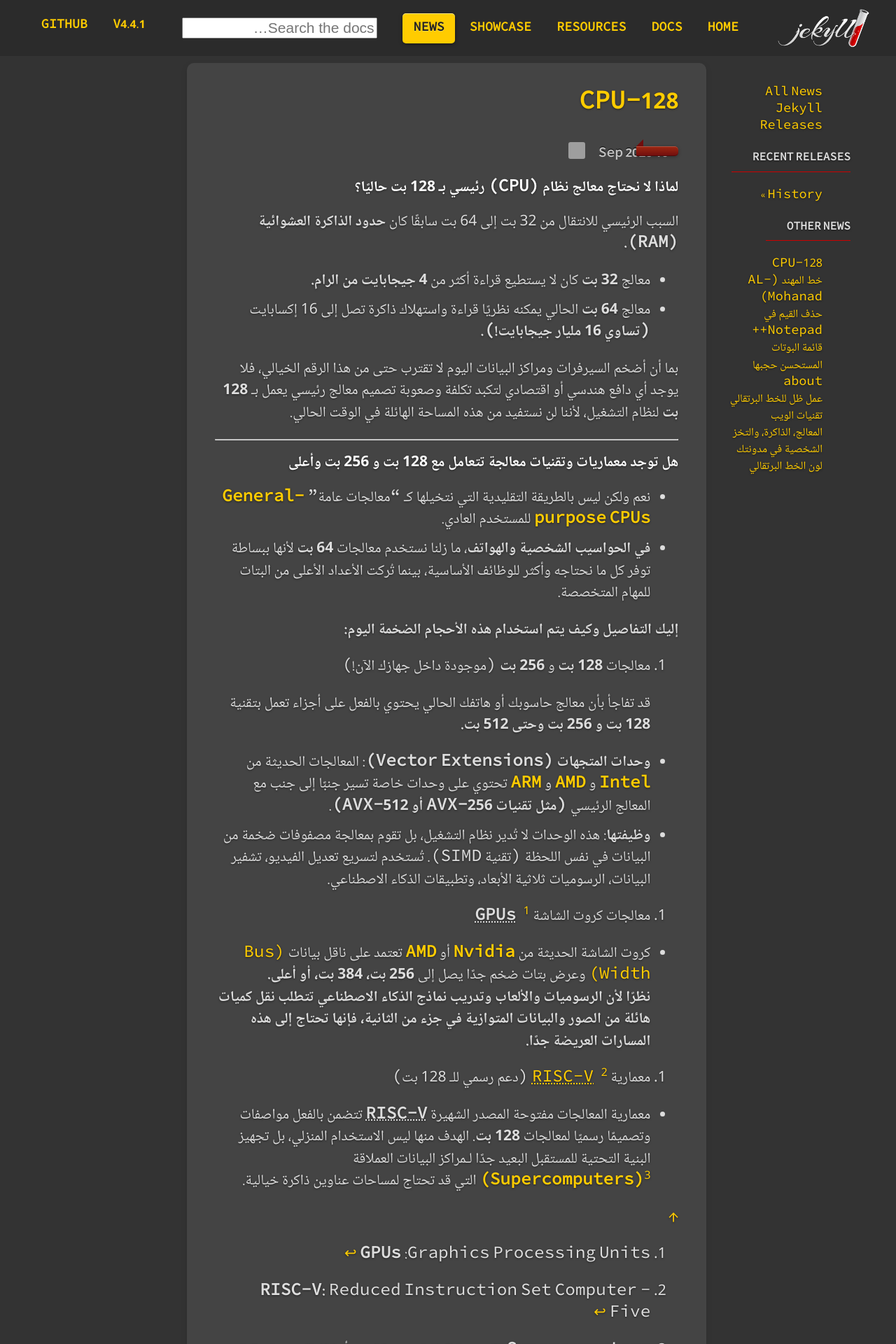
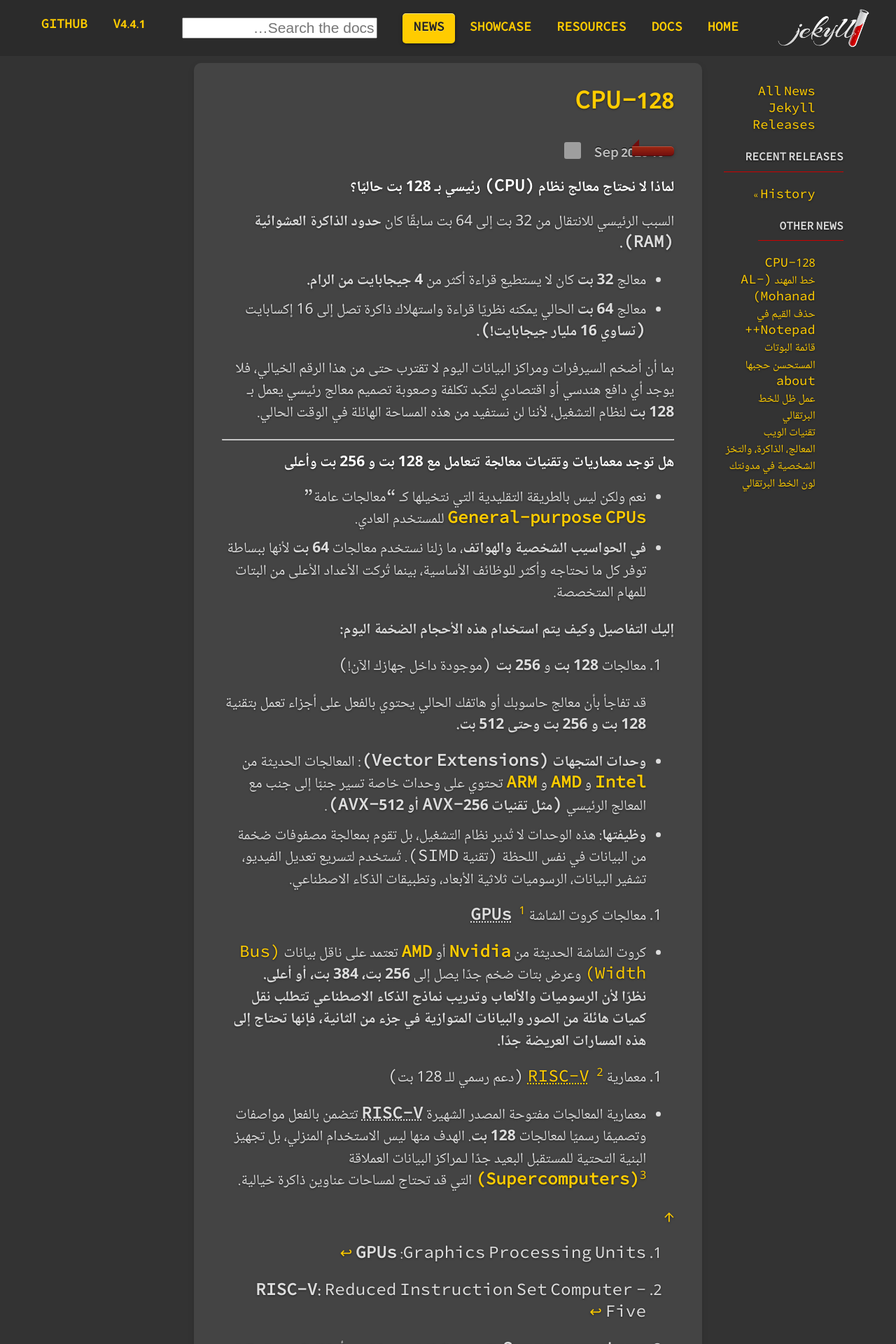
Before and after one commit to aboayoob-tech/aboayoob-tech.github.io, a Jekyll site: the page built from pages/news.html, in a window 1280 px wide. Shown: the top 1920 px of the page at 70% size. Built offline with Jekyll 4.4.1, drawn with Linux system fonts in a browser that asks for light colours; comment, search, counter and statistics services are not loaded; grey boxes are pictures that could not be loaded.

Commit message:
Modify container width and max-width in news layout
Adjusted the container width to 88% and updated max-width to 1200px.

```diff
--- a/_layouts/news.html
+++ b/_layouts/news.html
@@ -4,12 +4,10 @@ layout: default
 
 <style>
 .my-container {
-  max-width: 1140px; /* العرض الأقصى المشابه لـ Bootstrap */
+  width: 88%; /* تفعيل نسبة 88% من عرض الشاشة الكلي */
+  max-width: 1200px; /* لمنع تمدده بشكل مبالغ فيه على الشاشات الضخمة جداً */
   margin-left: auto;
   margin-right: auto;
-  padding-left: 15px;
-  padding-right: 15px;
-  width: 100%;
   box-sizing: border-box;
 }
 </style>
```
